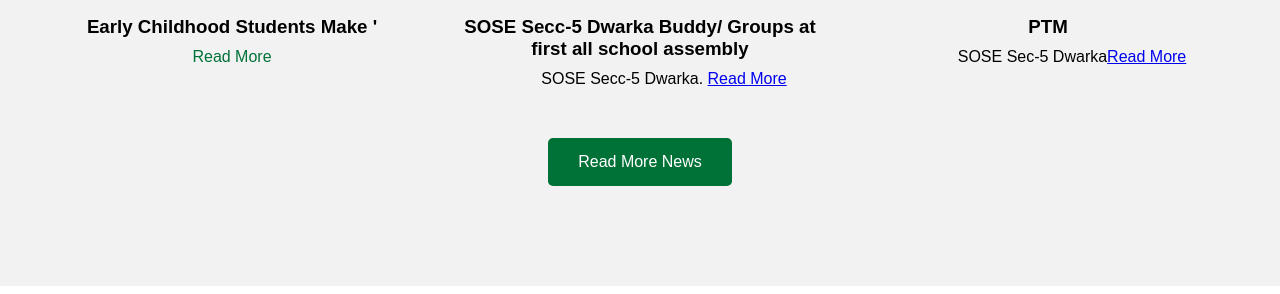
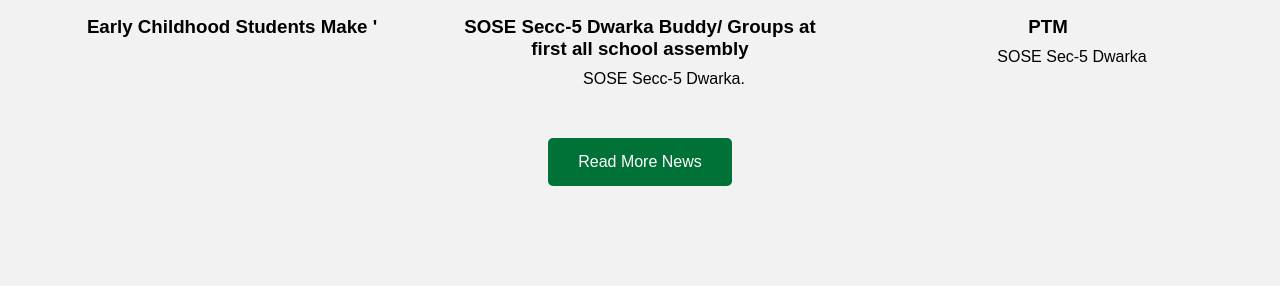
Before and after one commit to sosedwarka/website, a plain HTML site: page index.html in a window 1280 px wide. Shown: the part 2322-2616 px from the top of the page. Drawn offline with nearby package versions, Linux system fonts and the light colour scheme.

Commit message:
Add files via upload

```diff
--- a/index.html
+++ b/index.html
@@ -122,17 +122,17 @@
                 <div class="article reason">
                     <img src="13.jpg" alt="Early Childhood Students Make 'Gourd'geous Drawings">
                     <h3>Early Childhood Students Make '</h3>
-                    <a href="#" class="read-more">Read More</a>
+                    <!--<a href="#" class="read-more">Read More</a>-->
                 </div>
                 <div class="article reason">
                     <img src="14.jpg" alt="SOSE Secc-5 Dwarka Buddy/ Groups at first all school assembly">
                     <h3>SOSE Secc-5 Dwarka Buddy/ Groups at first all school assembly</h3>
-                    <p>SOSE Secc-5 Dwarka. <a href="#">Read More</a></p>
+                    <p>SOSE Secc-5 Dwarka. <!--<a href="#">Read More</a>--></p>
                 </div>
                 <div class="article reason">
                     <img src="15.jpg" alt="Alliance for Excellent Education webinar featuring Sylvie Shaffer">
                     <h3>PTM</h3>
-                    <p>SOSE Sec-5 Dwarka<a href="#">Read More</a></p>
+                    <p>SOSE Sec-5 Dwarka<!--<a href="#">Read More</a>--></p>
                 </div>
             </div>
             <button>Read More News</button>
```
